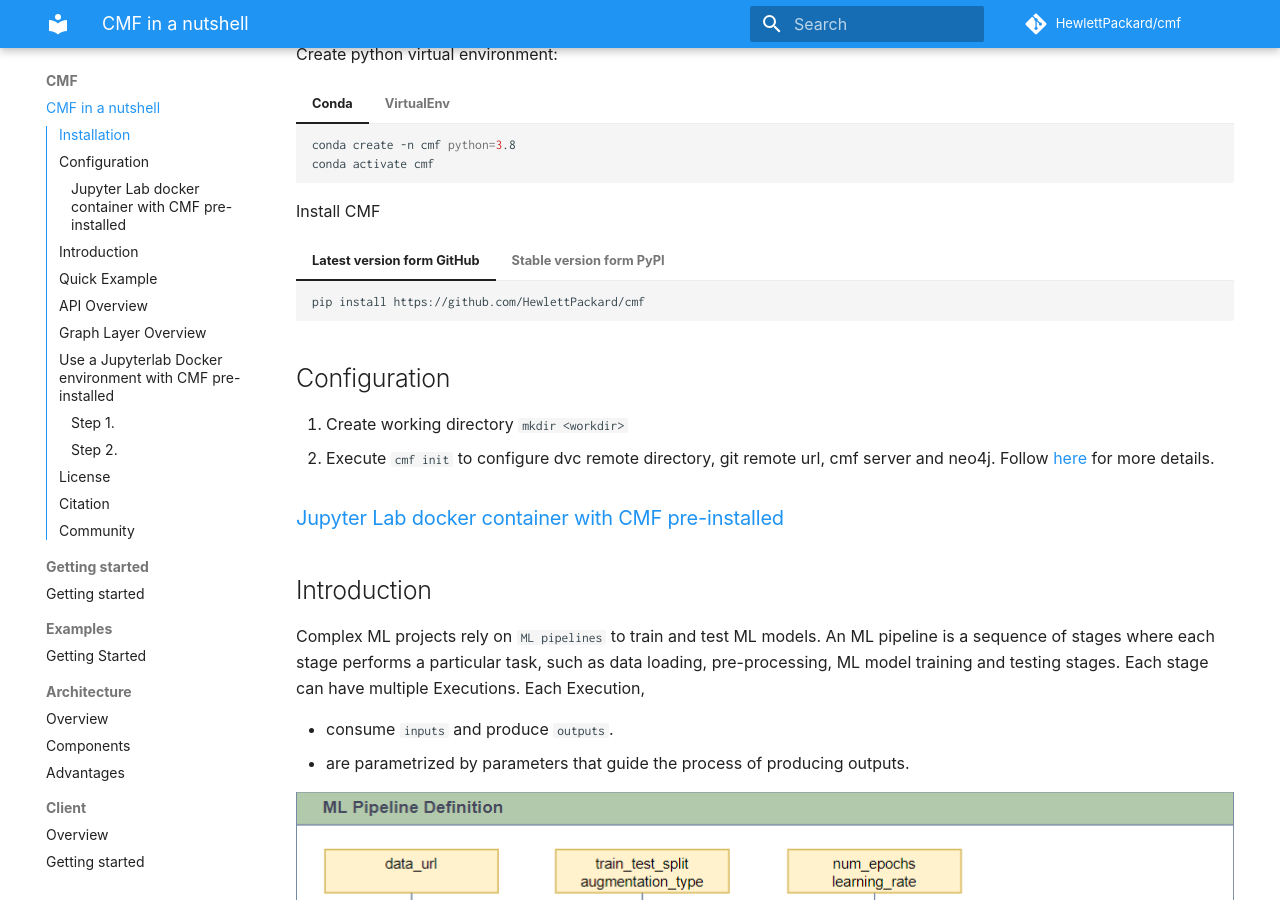
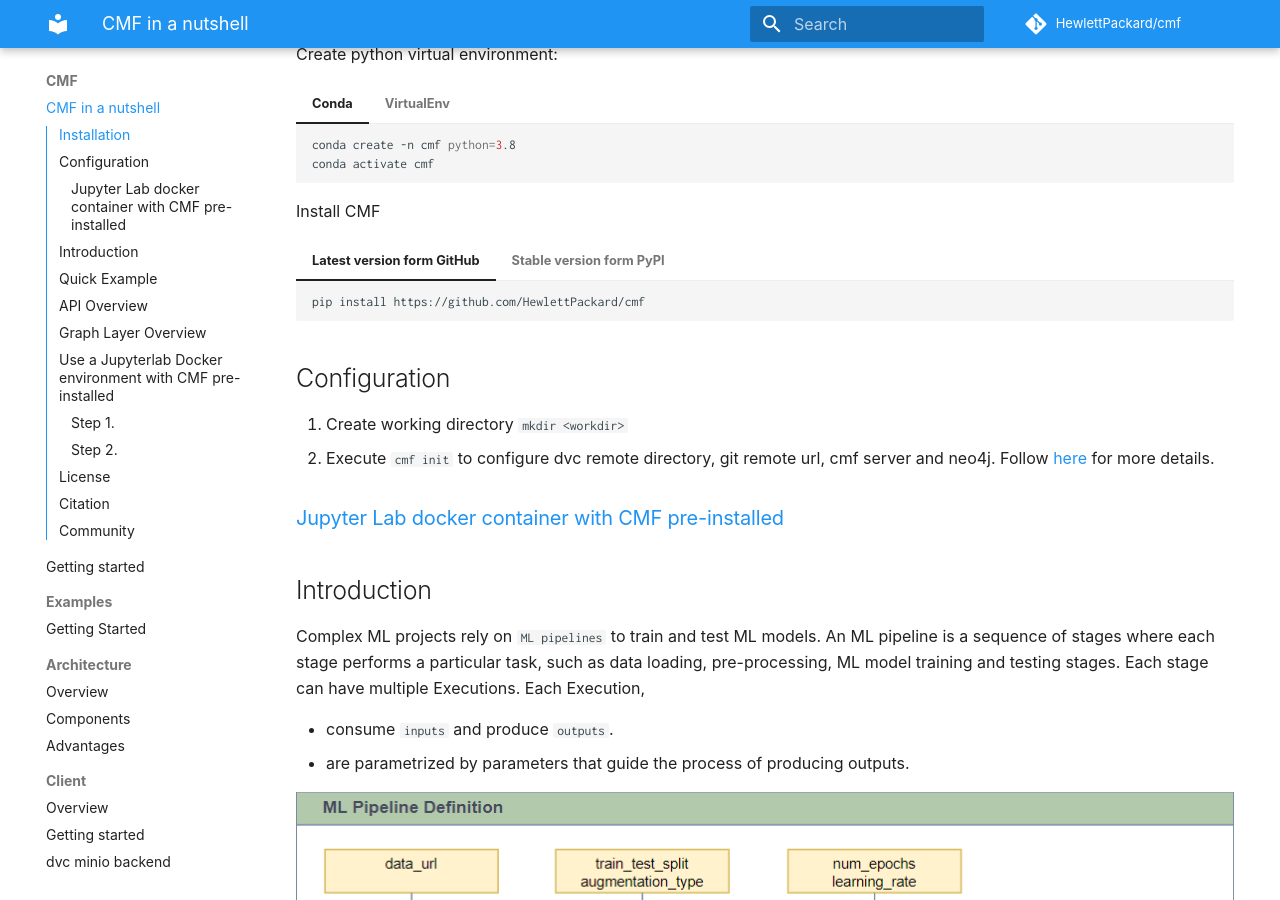
Before and after one commit to HewlettPackard/cmf, an MkDocs documentation site: the page built from docs/index.md, in a window 1280 px wide and 900 px high, scrolled down 331 px. Built offline with MkDocs 1.6.1 and Material for MkDocs 9.7.7, drawn with Linux system fonts in a browser that asks for light colours; some web fonts are replaced; comment, search, counter and statistics services are not loaded.

Commit message:
Update mkdocs.yaml

```diff
--- a/mkdocs.yaml
+++ b/mkdocs.yaml
@@ -77,8 +77,7 @@
 # This defines the structure of the CMF documentation portal (all must be in `docs/` directory).
 nav:
   - index.md
-  - Getting started:
-      - Getting started: cmf_client/step-by-step.md
+  - Getting started: cmf_client/step-by-step.md
   - Examples:
       - Getting Started: examples/getting_started.md
   - Architecture:
```
